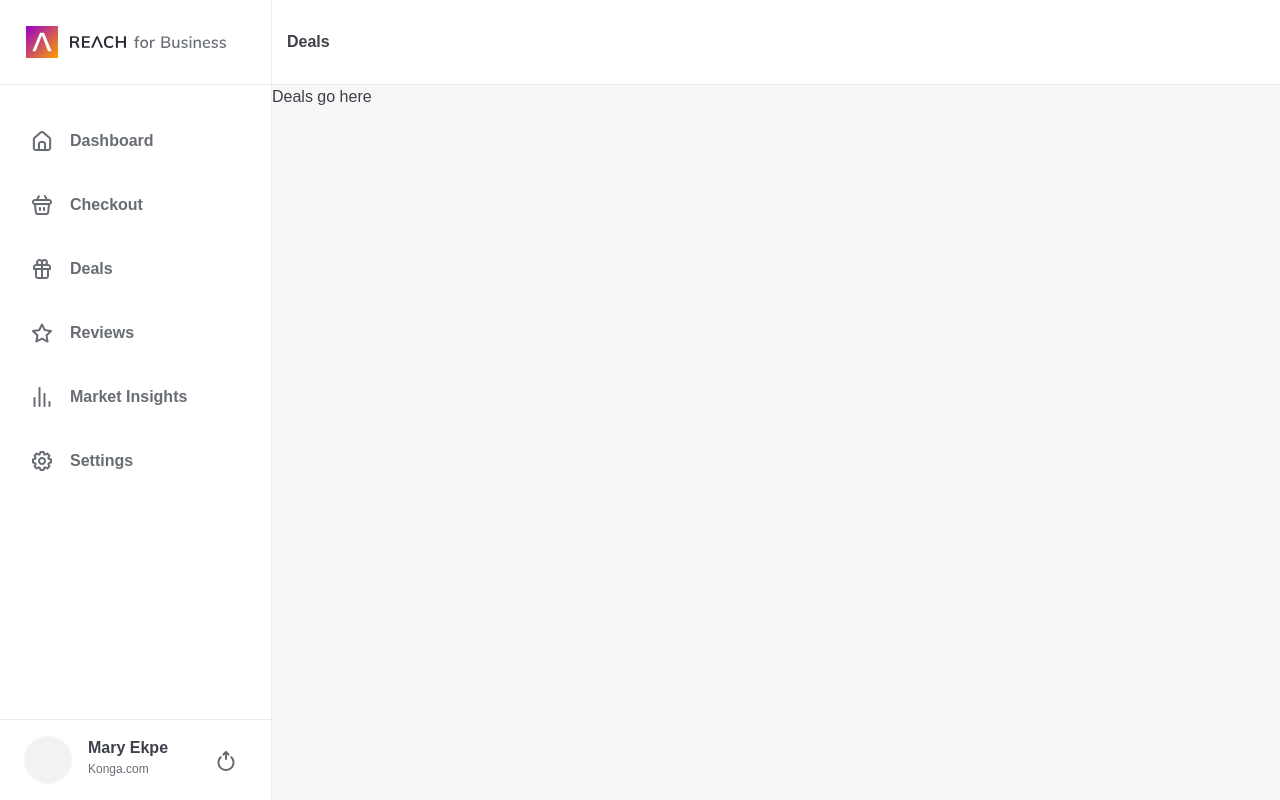
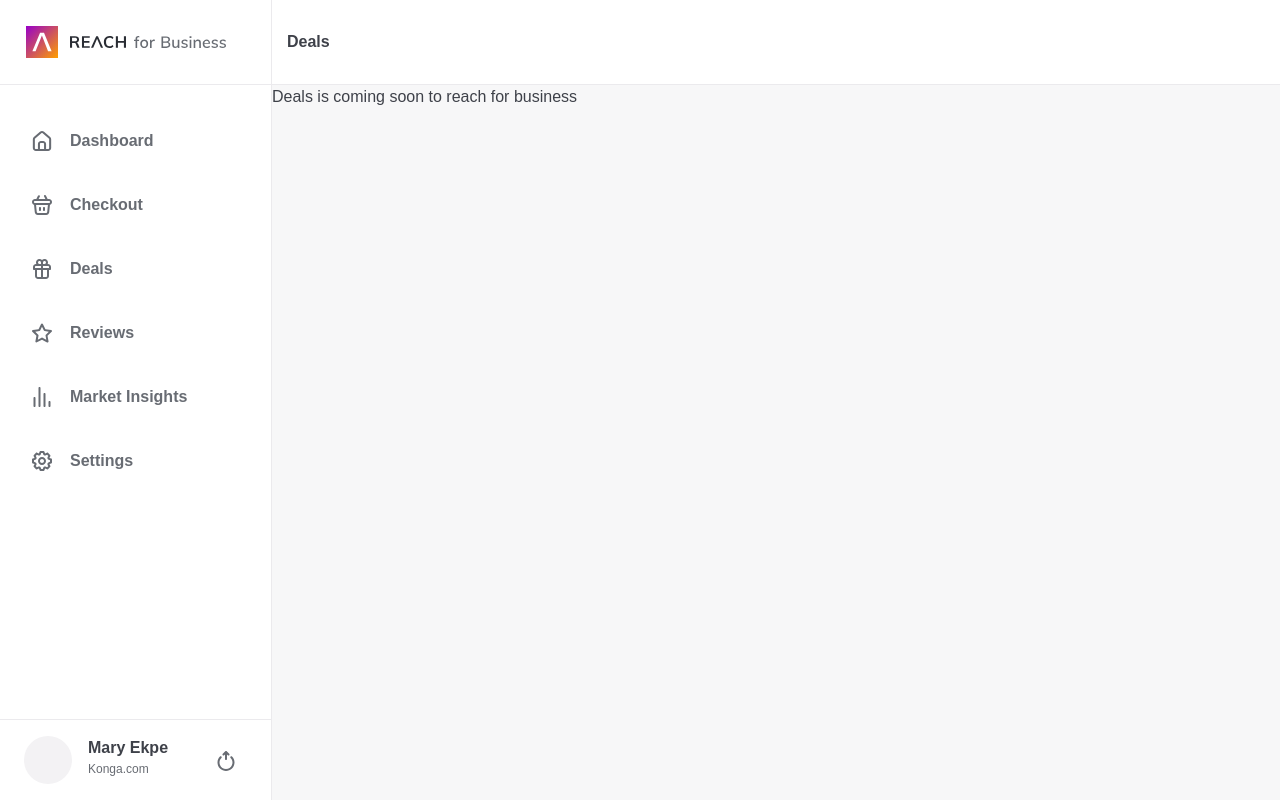
Before and after one commit to Igho-Godwin/vue-app, a Vue app: page /deals in a window 1280 px wide. Built offline with nearby package versions, Linux system fonts and the light colour scheme; a web font is replaced by a local one.

Commit message:
text updates in deals, reviews & marketinsights pages

```diff
--- a/src/pages/Deals.vue
+++ b/src/pages/Deals.vue
@@ -1,3 +1,3 @@
 <template>
-  <div>Deals go here</div>
+  <div>Deals is coming soon to reach for business</div>
 </template>
--- a/src/pages/MarketInsights.vue
+++ b/src/pages/MarketInsights.vue
@@ -1,3 +1,3 @@
 <template>
-  <div>Market Insights goes here</div>
+  <div>Market Insights is coming soon to reach for business</div>
 </template>
--- a/src/pages/Reviews.vue
+++ b/src/pages/Reviews.vue
@@ -1,3 +1,3 @@
 <template>
-  <div>Reviews goes here</div>
+  <div>Reviews is coming soon to reach for business</div>
 </template>
```
